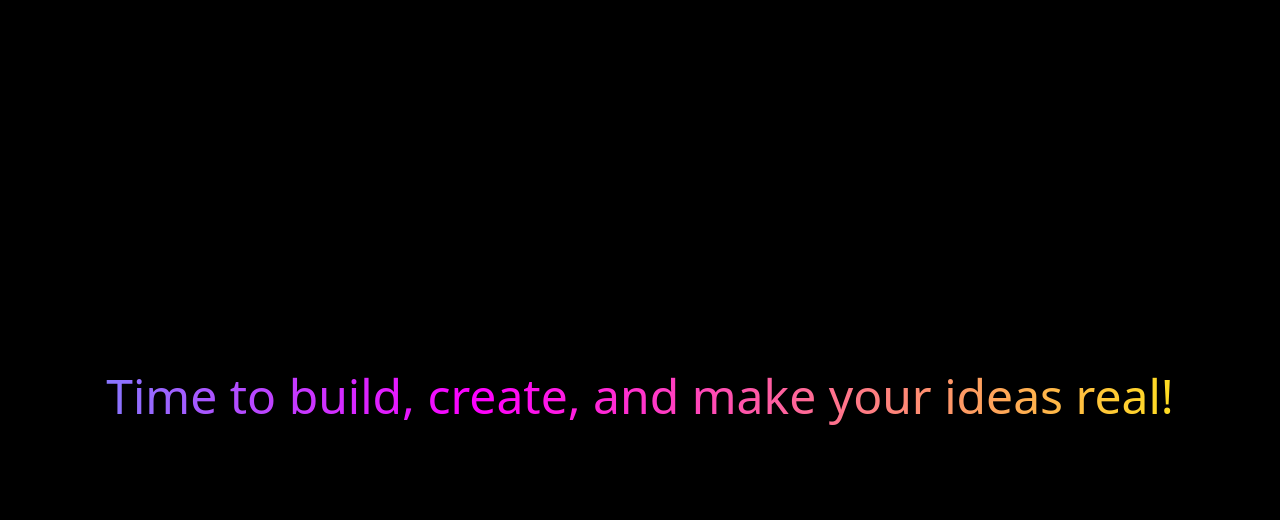
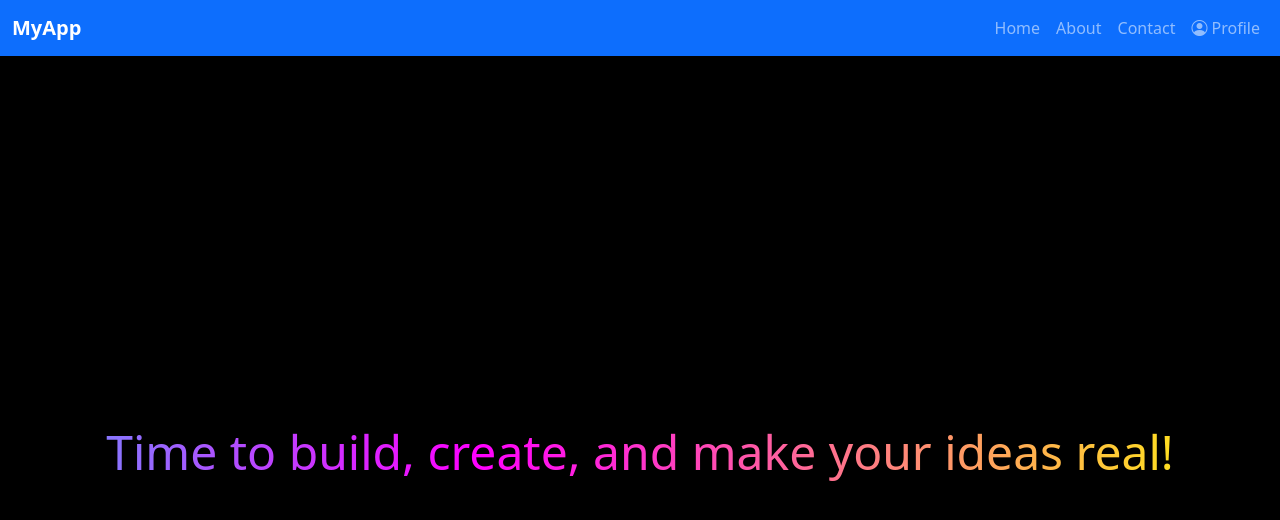
Before and after one commit to Hady-Taha/vue-base, a Vue app: page / in a window 1280 px wide. Shown: the top 520 px of the page. Built offline with nearby package versions, Linux system fonts and the light colour scheme.

Commit message:
Add Navbar component to Home view

```diff
--- a/src/views/Home.vue
+++ b/src/views/Home.vue
@@ -1,6 +1,9 @@
-<script setup></script>
+<script setup>
+import Navbar from '../components/Navbar.vue'
+</script>
 <template>
-    <div class="d-flex flex-column justify-content-center align-items-center" style="height: 100dvh;">
+    <Navbar/>
+    <div class="container d-flex flex-column justify-content-center align-items-center" style="height: 100dvh;">
         <h1 class="gradient-text">Time to build, create, and make your ideas real!</h1>
     </div>
 </template>
```
